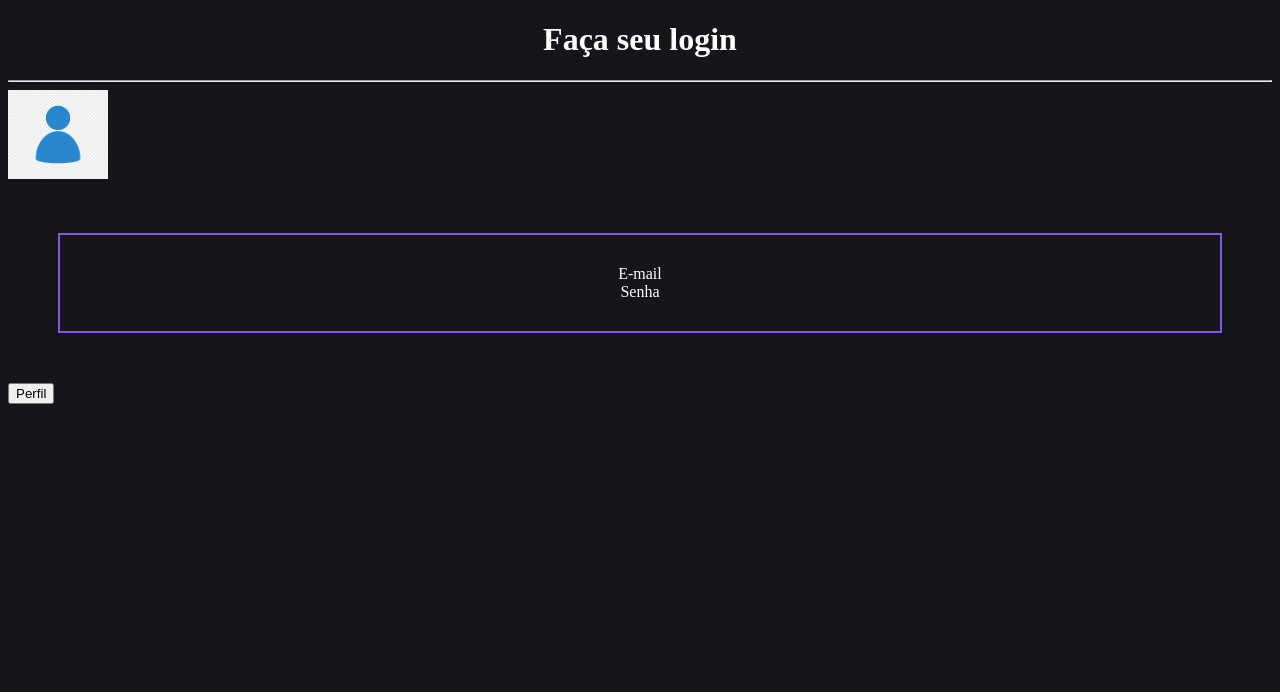
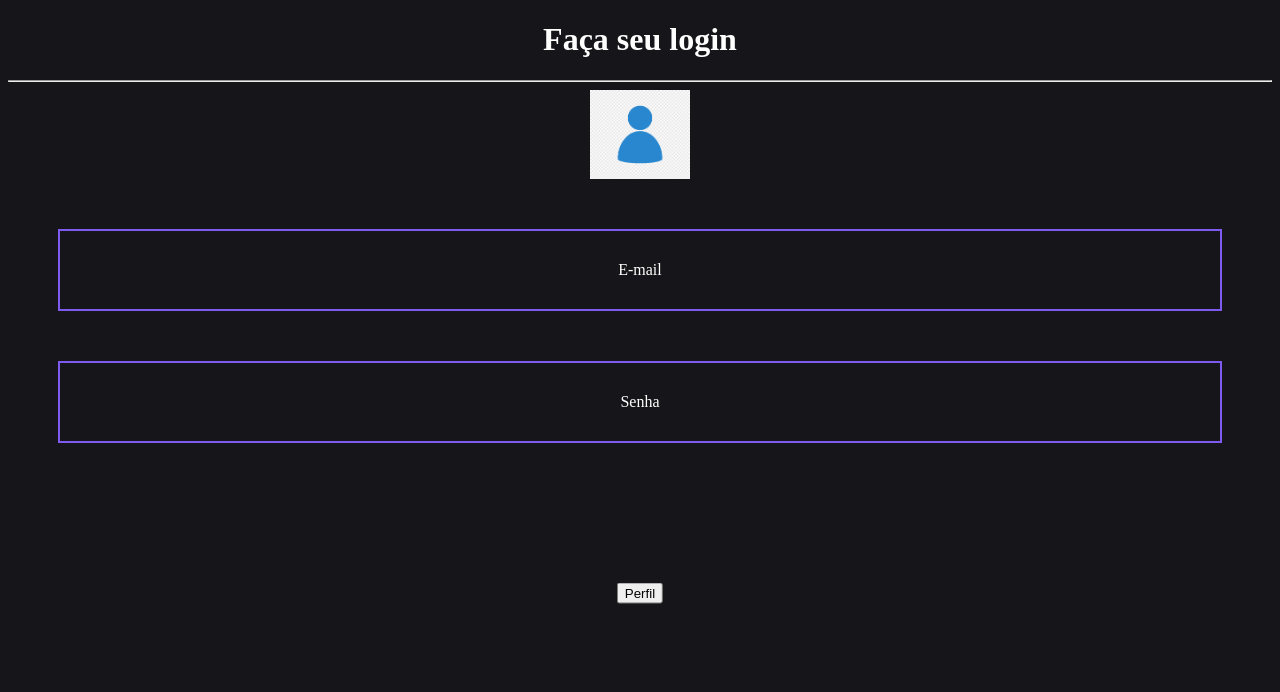
Before and after one commit to EricaRegnier/PUC-Study-projetos, a Django app: page /login in a window 1280 px wide. Shown: the top 692 px of the page. Run offline with Django 4.2, Linux system fonts and the light colour scheme.

Commit message:
Página de cadastro-Protótipo

```diff
--- a/PrimProjeto/first/templates/login.html
+++ b/PrimProjeto/first/templates/login.html
@@ -1,14 +1,33 @@
 <!DOCTYPE html>
 <html lang="pt-br"></html>
 <head>
+<meta name="viewport" content="width=device-width, initial-scale=1">
 <title>PUC-Study login</title>
 <style>
     body {
         background: #16161a ;
     }
-    .texto{
+    .text{
         font-family: allumi-std,sans-serif;
     }
+    img{
+	display: block;
+	margin-left: auto;
+	margin-right: auto;
+    }
+    .container {
+        height: 200px;
+        position: relative;
+      }
+
+      .center {
+        margin: 0;
+        position: absolute;
+        top: 50%;
+        left: 50%;
+        -ms-transform: translate(-50%, -50%);
+        transform: translate(-50%, -50%);
+      }
 
 </style>
 
@@ -17,8 +36,13 @@
 
 <h1 style="color:white;text-align: center;">Faça seu login</h1>
 <hr>
-<img src="iconeCadastro.png" alt="icone da foto de perfil do usuário", width="100",height="100">
-<p style="color:#fffffe; text-align: center;border:2px solid #7f5af0;padding: 30px;margin: 50px;">E-mail <br> Senha</p>
-<button onclick="document.location='tentativa perfil usuário.html'">Perfil</button>
+<img src="iconeCadastro.png" alt="icone da foto de perfil do usuário", width="100",height="100",style="width:50%;">
+<p style="color:#fffffe; text-align: center;border:2px solid #7f5af0;padding: 30px;margin: 50px;">E-mail
+<p style="color:#fffffe; text-align: center;border:2px solid #7f5af0;padding: 30px;margin: 50px;">Senha</p>
+<div class="container">
+    <div class="center">
+        <button onclick="document.location='tentativa perfil usuário.html'">Perfil</button>
+    </div>
+</div>
 </body>
 </html>
```
